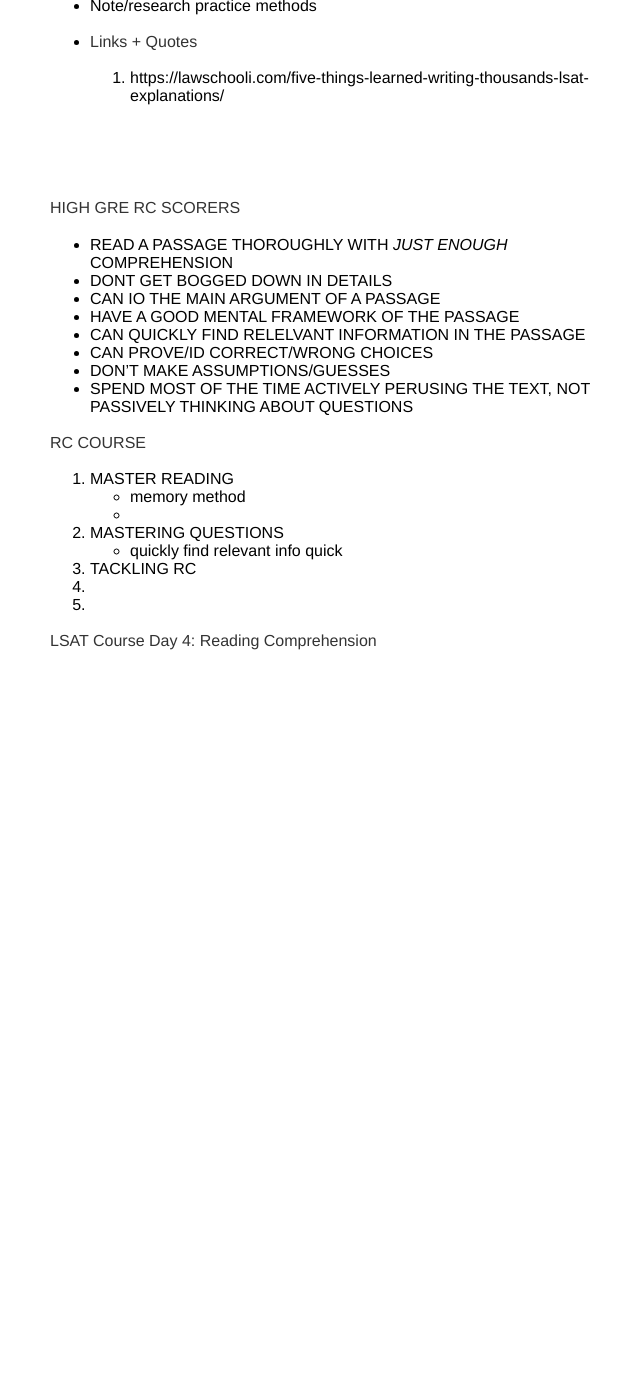
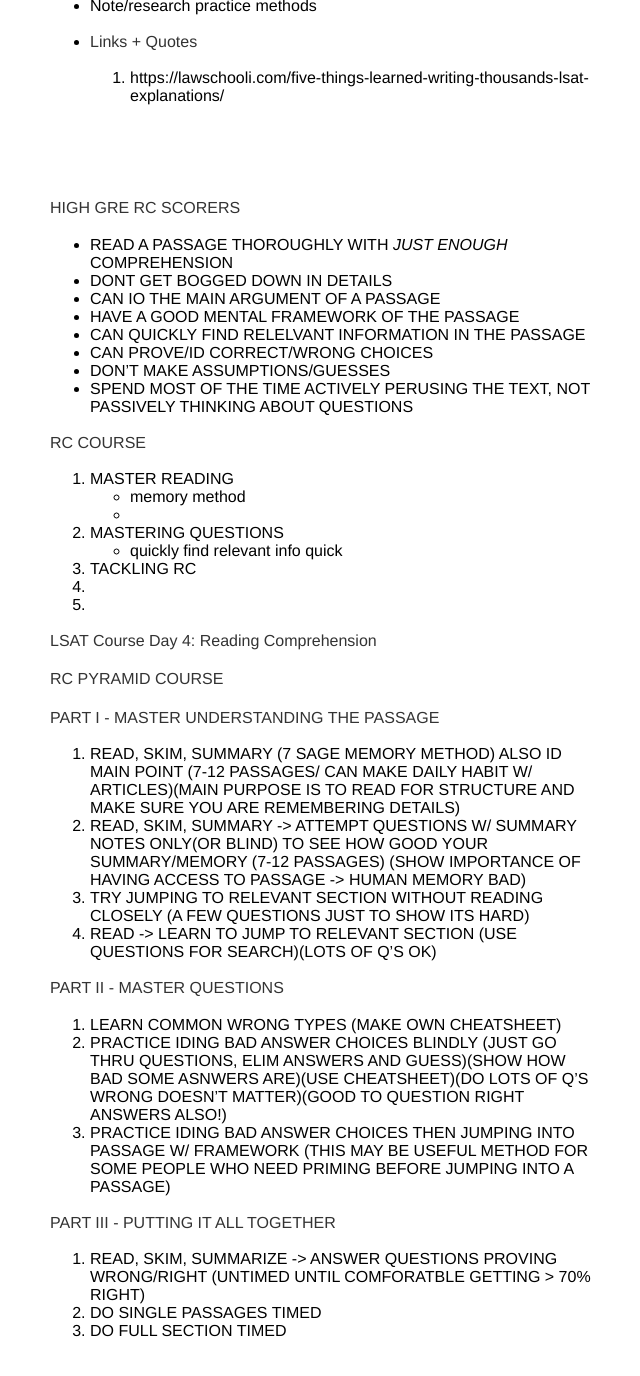
Before and after one commit to btmbtm/btmbtm.github.io, a Jekyll site: the page built from gre/extrarcguide.md, in a window 1280 px wide and 1400 px high, scrolled down 5991 px. Shown: the top 1376 px of the window, without its empty margins (315-955 px from the left). Built offline with Jekyll 4.4.1, drawn with Linux system fonts in a browser that asks for light colours; before the commit the page ends 6703 px from its top, so only the background shows below that.

Commit message:
Update extrarcguide.md

```diff
--- a/gre/extrarcguide.md
+++ b/gre/extrarcguide.md
@@ -233,3 +233,24 @@ RC COURSE
 2.
 
 LSAT Course Day 4: Reading Comprehension
+
+RC PYRAMID COURSE
+
+PART I - MASTER UNDERSTANDING THE PASSAGE
+
+1. READ, SKIM, SUMMARY (7 SAGE MEMORY METHOD) ALSO ID MAIN POINT (7-12 PASSAGES/ CAN MAKE DAILY HABIT W/ ARTICLES)(MAIN PURPOSE IS TO READ FOR STRUCTURE AND MAKE SURE YOU ARE REMEMBERING DETAILS)
+2. READ, SKIM, SUMMARY -> ATTEMPT QUESTIONS W/ SUMMARY NOTES ONLY(OR BLIND) TO SEE HOW GOOD YOUR SUMMARY/MEMORY (7-12 PASSAGES) (SHOW IMPORTANCE OF HAVING ACCESS TO PASSAGE -> HUMAN MEMORY BAD)
+3. TRY JUMPING TO RELEVANT SECTION WITHOUT READING CLOSELY (A FEW QUESTIONS JUST TO SHOW ITS HARD)
+3. READ -> LEARN TO JUMP TO RELEVANT SECTION (USE QUESTIONS FOR SEARCH)(LOTS OF Q'S OK)
+
+PART II - MASTER QUESTIONS
+
+1. LEARN COMMON WRONG TYPES (MAKE OWN CHEATSHEET)
+2. PRACTICE IDING BAD ANSWER CHOICES BLINDLY (JUST GO THRU QUESTIONS, ELIM ANSWERS AND GUESS)(SHOW HOW BAD SOME ASNWERS ARE)(USE CHEATSHEET)(DO LOTS OF Q'S WRONG DOESN'T MATTER)(GOOD TO QUESTION RIGHT ANSWERS ALSO!)
+4. PRACTICE IDING BAD ANSWER CHOICES THEN JUMPING INTO PASSAGE W/ FRAMEWORK (THIS MAY BE USEFUL METHOD FOR SOME PEOPLE WHO NEED PRIMING BEFORE JUMPING INTO A PASSAGE)
+
+PART III - PUTTING IT ALL TOGETHER
+
+1. READ, SKIM, SUMMARIZE -> ANSWER QUESTIONS PROVING WRONG/RIGHT (UNTIMED UNTIL COMFORATBLE GETTING > 70% RIGHT)
+2. DO SINGLE PASSAGES TIMED
+3. DO FULL SECTION TIMED
```
